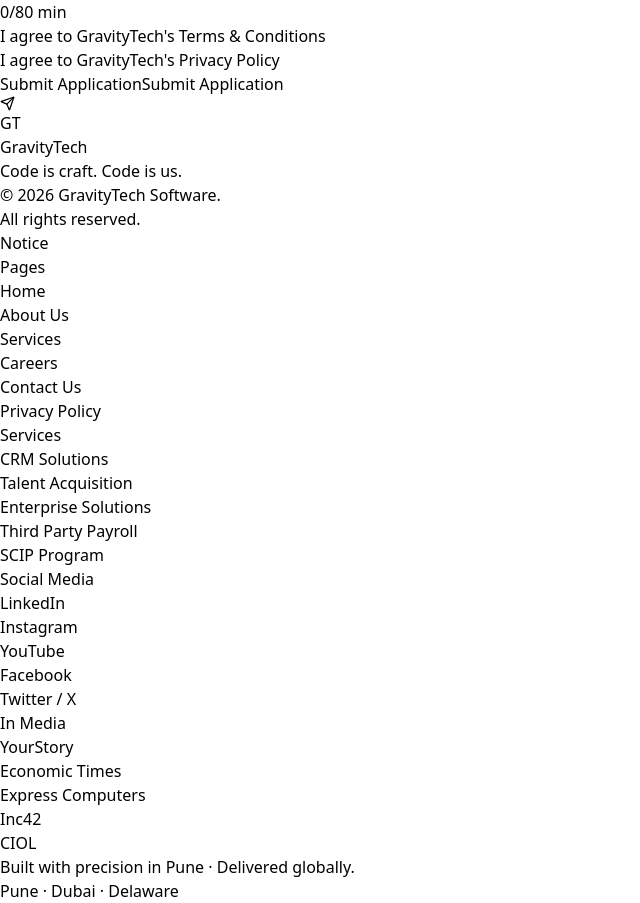
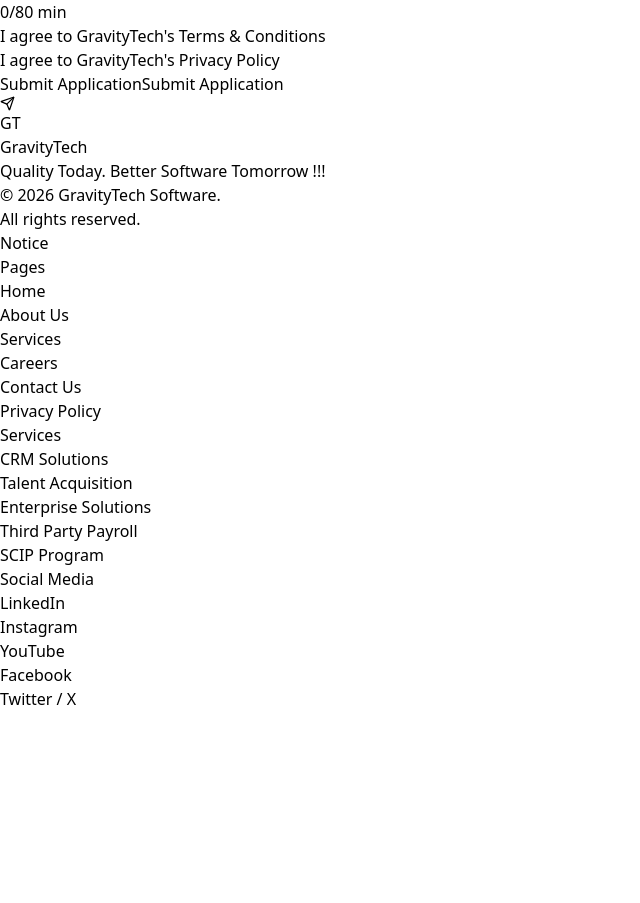
Before and after one commit to mayurrajput8486/gravity_tech, a React (Vite) app: page /careers in a window 1280 px wide. Shown: the part 8811-9714 px from the top of the page, without its empty margins (0-640 px from the left). After the commit the page ends 9522 px from the top, so only its background shows below. Built offline with nearby package versions, Linux system fonts and the light colour scheme.

Commit message:
update styling of fotter

```diff
--- a/src/components/Footer.tsx
+++ b/src/components/Footer.tsx
@@ -1,53 +1,52 @@
-import { Link } from 'react-router-dom'
-
-
+import { Link } from "react-router-dom";
 
 const footerLinks = {
   pages: [
-    { label: 'Home', to: '/' },
-    { label: 'About Us', to: '/about' },
-    { label: 'Services', to: '/services' },
-    { label: 'Careers', to: '/careers' },
-    { label: 'Contact Us', to: '/careers#apply' },
-    { label: 'Privacy Policy', to: '/about' },
+    { label: "Home", to: "/" },
+    { label: "About Us", to: "/about" },
+    { label: "Services", to: "/services" },
+    { label: "Careers", to: "/careers" },
+    { label: "Contact Us", to: "/careers#apply" },
+    { label: "Privacy Policy", to: "/about" },
   ],
   services: [
-    { label: 'CRM Solutions', to: '/services' },
-    { label: 'Talent Acquisition', to: '/services' },
-    { label: 'Enterprise Solutions', to: '/services' },
-    { label: 'Third Party Payroll', to: '/services' },
-    { label: 'SCIP Program', to: '/careers#scip' },
+    { label: "CRM Solutions", to: "/services" },
+    { label: "Talent Acquisition", to: "/services" },
+    { label: "Enterprise Solutions", to: "/services" },
+    { label: "Third Party Payroll", to: "/services" },
+    { label: "SCIP Program", to: "/careers#scip" },
   ],
   social: [
-    { label: 'LinkedIn', href: 'https://linkedin.com' },
-    { label: 'Instagram', href: 'https://instagram.com' },
-    { label: 'YouTube', href: 'https://youtube.com' },
-    { label: 'Facebook', href: 'https://facebook.com' },
-    { label: 'Twitter / X', href: 'https://x.com' },
+    { label: "LinkedIn", href: "https://linkedin.com" },
+    { label: "Instagram", href: "https://instagram.com" },
+    { label: "YouTube", href: "https://youtube.com" },
+    { label: "Facebook", href: "https://facebook.com" },
+    { label: "Twitter / X", href: "https://x.com" },
   ],
   media: [
-    { label: 'YourStory', href: 'https://yourstory.com' },
-    { label: 'Economic Times', href: 'https://economictimes.indiatimes.com' },
-    { label: 'Express Computers', href: 'https://www.expresscomputer.in' },
-    { label: 'Inc42', href: 'https://inc42.com' },
-    { label: 'CIOL', href: 'https://www.ciol.com' },
+    { label: "YourStory", href: "https://yourstory.com" },
+    { label: "Economic Times", href: "https://economictimes.indiatimes.com" },
+    { label: "Express Computers", href: "https://www.expresscomputer.in" },
+    { label: "Inc42", href: "https://inc42.com" },
+    { label: "CIOL", href: "https://www.ciol.com" },
   ],
-}
+};
 
 function Footer() {
   return (
     <footer>
-
       <div className="bg-[linear-gradient(63deg,rgba(2,0,36,1)_0%,rgba(82,4,12,1)_96%)] px-8 pb-8 pt-16 sm:px-16">
-        <div className="mx-auto max-w-[1440px]">
+        <div className="flex justify-between max-w-[1440px]">
           <div className="mb-12">
             <div className="mb-3 flex items-center gap-2">
               <div className="flex h-8 w-8 items-center justify-center rounded-full bg-[#1fb6e8] text-xs font-bold text-white">
                 GT
               </div>
-              <span className="text-lg font-bold tracking-tight text-white">GravityTech</span>
+              <span className="text-lg font-bold tracking-tight text-white">
+                GravityTech
+              </span>
             </div>
-            <p className="text-sm text-gray-500">Code is craft. Code is us.</p>
+            <p className="text-sm text-gray-500">Quality Today. Better Software Tomorrow !!!</p>
             <p className="mt-3 text-xs text-gray-600">
               © 2026 GravityTech Software.
               <br />
@@ -60,7 +59,7 @@
 
           <div className="mb-8 grid grid-cols-2 gap-8 border-b border-gray-800/50 pb-12 sm:grid-cols-4">
             <div>
-            <p className="mb-4 text-xs font-semibold uppercase tracking-widest text-gray-400">
+              <p className="mb-4 text-xs font-semibold uppercase tracking-widest text-white">
                 Pages
               </p>
               <ul>
@@ -78,7 +77,7 @@
             </div>
 
             <div>
-            <p className="mb-4 text-xs font-semibold uppercase tracking-widest text-gray-400">
+              <p className="mb-4 text-xs font-semibold uppercase tracking-widest text-white">
                 Services
               </p>
               <ul>
@@ -96,7 +95,7 @@
             </div>
 
             <div>
-            <p className="mb-4 text-xs font-semibold uppercase tracking-widest text-gray-400">
+              <p className="mb-4 text-xs font-semibold uppercase tracking-widest text-white">
                 Social Media
               </p>
               <ul>
@@ -114,36 +113,11 @@
                 ))}
               </ul>
             </div>
-
-          <div>
-            <p className="mb-4 text-xs font-semibold uppercase tracking-widest text-gray-400">
-              In Media
-            </p>
-            <ul>
-              {footerLinks.media.map((link) => (
-                <li key={link.label}>
-                  <a
-                    href={link.href}
-                    target="_blank"
-                    rel="noopener noreferrer"
-                    className="mb-2.5 block text-sm text-gray-500 transition-colors duration-200 hover:text-white"
-                  >
-                    {link.label}
-                  </a>
-                </li>
-              ))}
-            </ul>
-          </div>
-        </div>
-
-          <div className="flex flex-col items-start justify-between gap-3 text-xs text-gray-600 sm:flex-row sm:items-center">
-            <p>Built with precision in Pune · Delivered globally.</p>
-            <p>Pune · Dubai · Delaware</p>
           </div>
         </div>
       </div>
     </footer>
-  )
+  );
 }
 
-export default Footer
+export default Footer;
```
Lines whose indentation alone changed are shown as unchanged.
